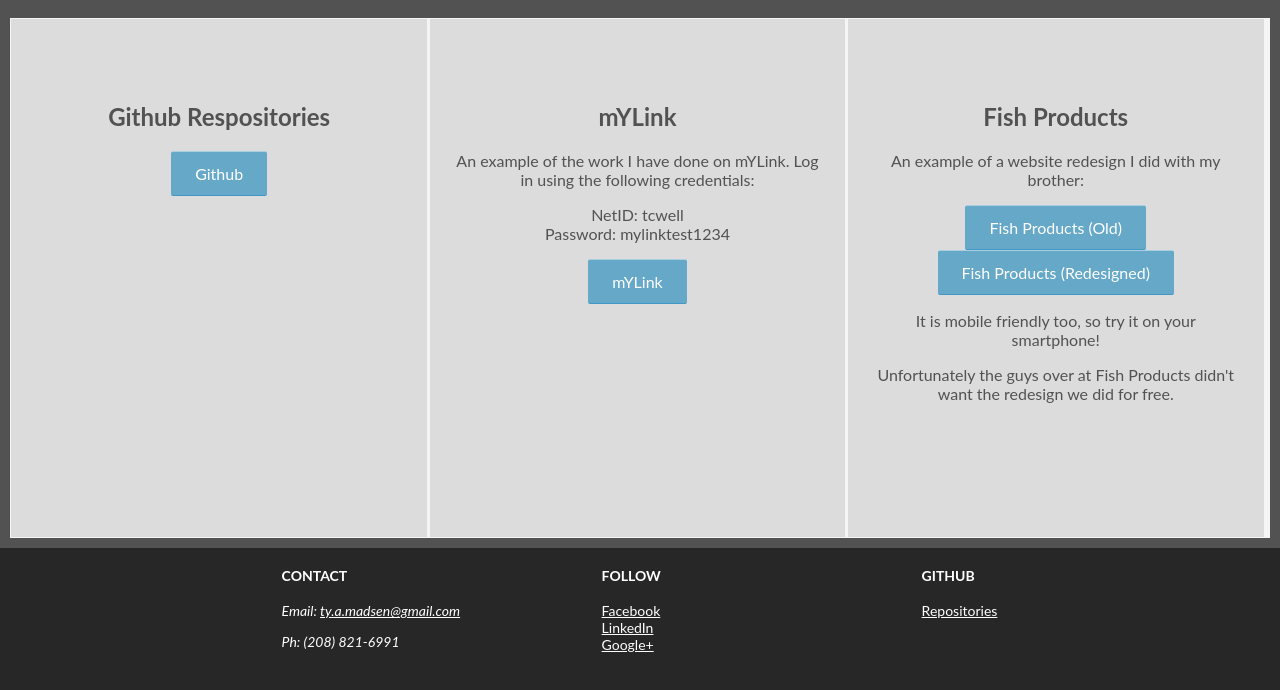
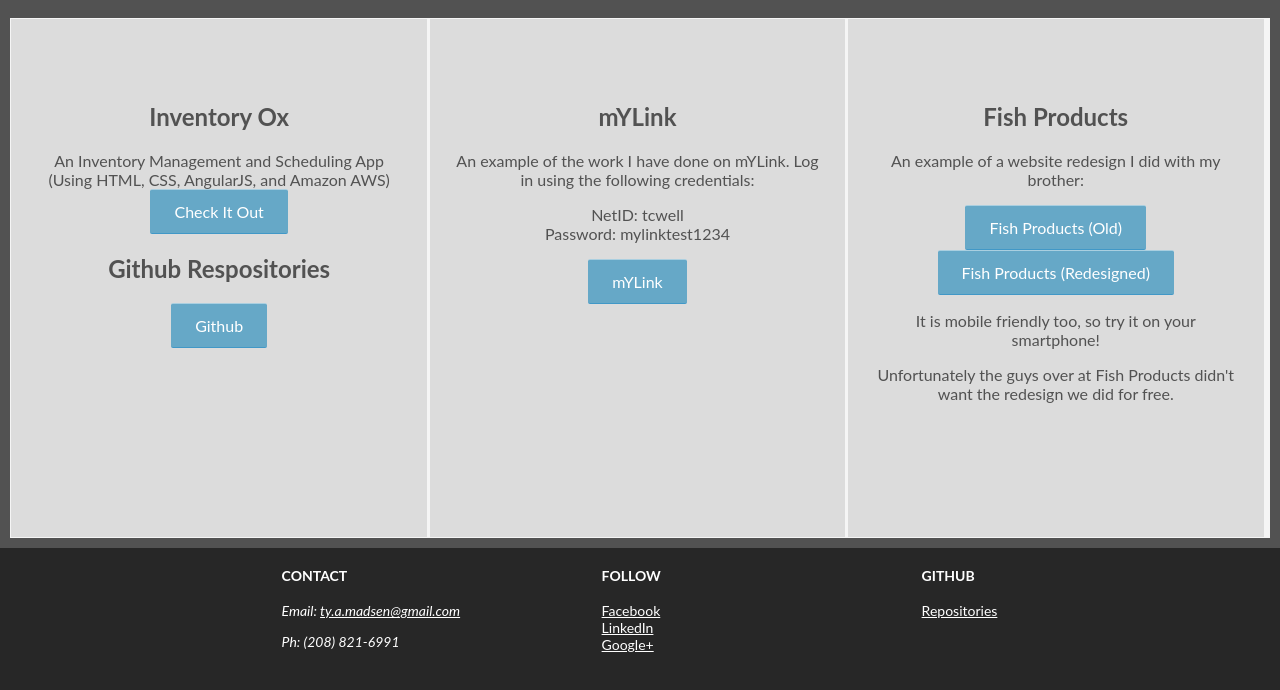
Before and after one commit to tymadsen/portfolio, a plain HTML site: page index.html in a window 1280 px wide. Shown: the part 92-782 px from the top of the page. Drawn offline with Linux system fonts and the light colour scheme.

Commit message:
Update index.html

```diff
--- a/index.html
+++ b/index.html
@@ -97,6 +97,12 @@
         <div class="pane">
           <div class="pane-content">
             <div id="github-pane">
+              <h2>Inventory Ox</h2>
+              <p>
+                An Inventory Management and Scheduling App (Using HTML, CSS, AngularJS, and Amazon AWS)
+                <br>
+                <a target="_blank" class="button" href="http://www.inventoryox.com">Check It Out</a>
+              </p>
               <h2>Github Respositories</h2>
               <p>
                 <a target="_blank" class="button" href="http://www.github.com/tymadsen/portfolio">Github</a>
```
